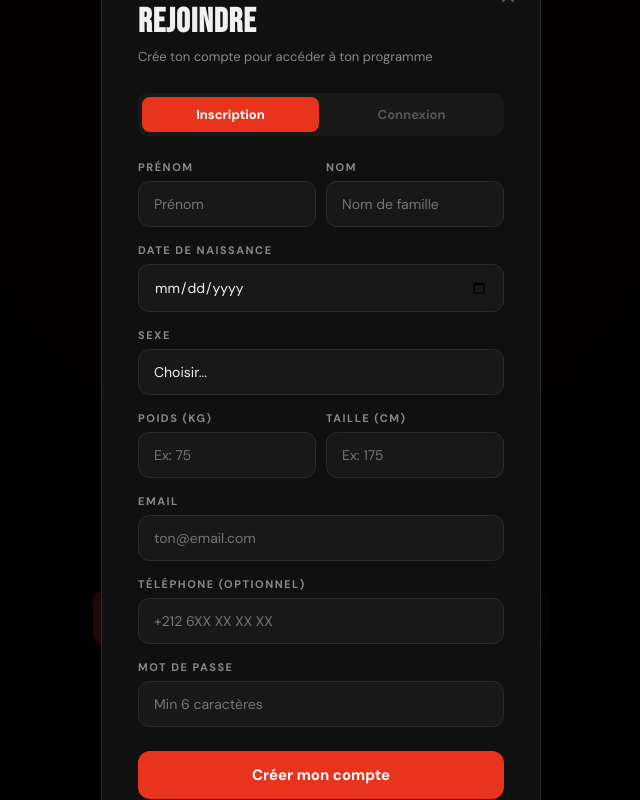
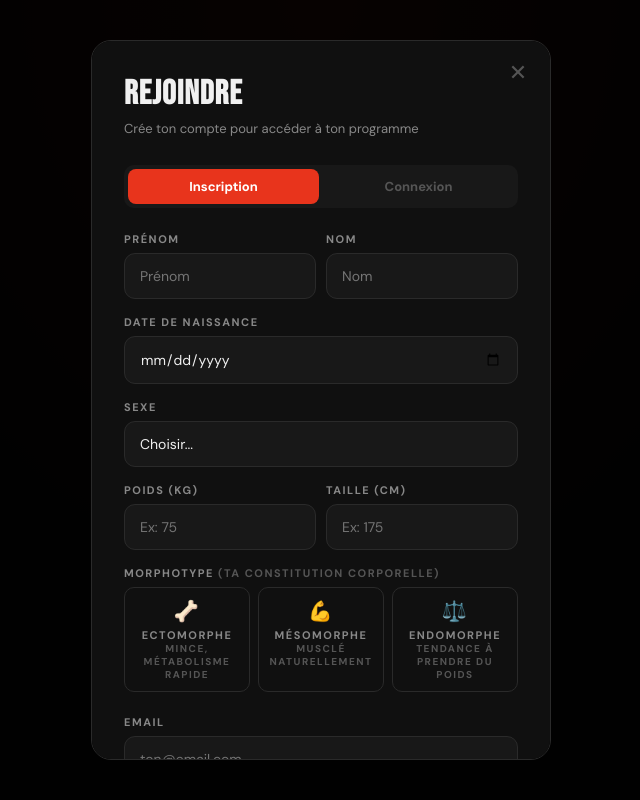
Before and after one commit to Anasoufkir/smartfit, a website: page public/index.html in a window 1280 px wide. Both pictures are taken after a click on the button "Créer mon compte →". Shown: the whole page, without its empty margins (319-959 px from the left). Drawn offline with Linux system fonts and the light colour scheme.

Commit message:
feat: scrollable modal, auto age from DOB, morphotype selector, auto-fill new programme

```diff
--- a/public/index.html
+++ b/public/index.html
@@ -49,9 +49,9 @@ body{background:var(--bg);color:var(--text);font-family:'DM Sans',sans-serif;min
 .btn-secondary:hover{border-color:var(--red);color:var(--red);}
 
 /* ── AUTH MODAL ── */
-.modal-overlay{display:none;position:fixed;inset:0;background:rgba(0,0,0,.85);z-index:500;align-items:center;justify-content:center;padding:20px;}
+.modal-overlay{display:none;position:fixed;inset:0;background:rgba(0,0,0,.85);z-index:500;align-items:center;justify-content:center;padding:20px;overflow-y:auto;}
 .modal-overlay.show{display:flex;}
-.modal{background:var(--s1);border:1px solid var(--border);border-radius:20px;padding:36px;width:100%;max-width:440px;position:relative;}
+.modal{background:var(--s1);border:1px solid var(--border);border-radius:20px;padding:32px;width:100%;max-width:460px;position:relative;max-height:90vh;overflow-y:auto;margin:auto;}
 .modal-close{position:absolute;top:16px;right:16px;background:none;border:none;color:var(--muted);font-size:22px;cursor:pointer;width:32px;height:32px;display:flex;align-items:center;justify-content:center;border-radius:8px;}
 .modal-close:hover{background:var(--s2);color:var(--text);}
 .modal h2{font-family:'Bebas Neue',sans-serif;font-size:34px;letter-spacing:1px;margin-bottom:6px;}
@@ -345,9 +345,13 @@ body{background:var(--bg);color:var(--text);font-family:'DM Sans',sans-serif;min
     <div id="form-register">
       <div style="display:grid;grid-template-columns:1fr 1fr;gap:10px">
         <div class="field"><label>Prénom</label><input type="text" id="r-prenom" placeholder="Prénom"></div>
-        <div class="field"><label>Nom</label><input type="text" id="r-nom" placeholder="Nom de famille"></div>
+        <div class="field"><label>Nom</label><input type="text" id="r-nom" placeholder="Nom"></div>
       </div>
-      <div class="field"><label>Date de naissance</label><input type="date" id="r-dob"></div>
+      <div class="field">
+        <label>Date de naissance</label>
+        <input type="date" id="r-dob" onchange="calcAge()" max="2010-01-01">
+        <div id="r-age-display" style="font-size:12px;color:var(--red);margin-top:4px;display:none"></div>
+      </div>
       <div class="field"><label>Sexe</label>
         <select id="r-sexe" style="width:100%;background:var(--s2);border:1.5px solid var(--border);border-radius:11px;padding:13px 15px;font-family:'DM Sans',sans-serif;font-size:14px;color:var(--text);outline:none;appearance:none;">
           <option value="">Choisir...</option>
@@ -356,13 +360,35 @@ body{background:var(--bg);color:var(--text);font-family:'DM Sans',sans-serif;min
         </select>
       </div>
       <div style="display:grid;grid-template-columns:1fr 1fr;gap:10px">
-        <div class="field"><label>Poids (kg)</label><input type="number" id="r-poids" placeholder="Ex: 75"></div>
-        <div class="field"><label>Taille (cm)</label><input type="number" id="r-taille" placeholder="Ex: 175"></div>
+        <div class="field"><label>Poids (kg)</label><input type="number" id="r-poids" placeholder="Ex: 75" min="30" max="250"></div>
+        <div class="field"><label>Taille (cm)</label><input type="number" id="r-taille" placeholder="Ex: 175" min="100" max="230"></div>
       </div>
+
+      <div class="field">
+        <label>Morphotype <span style="font-size:11px;color:var(--muted)">(ta constitution corporelle)</span></label>
+        <div style="display:grid;grid-template-columns:1fr 1fr 1fr;gap:8px;margin-top:6px">
+          <label id="morph-ecto" onclick="selectMorph('ectomorphe')" style="cursor:pointer;border:1.5px solid var(--border);border-radius:10px;padding:10px 6px;text-align:center;transition:.2s">
+            <div style="font-size:20px">🦴</div>
+            <div style="font-size:11px;font-weight:700;margin-top:4px">Ectomorphe</div>
+            <div style="font-size:10px;color:var(--muted)">Mince, métabolisme rapide</div>
+          </label>
+          <label id="morph-meso" onclick="selectMorph('mesomorphe')" style="cursor:pointer;border:1.5px solid var(--border);border-radius:10px;padding:10px 6px;text-align:center;transition:.2s">
+            <div style="font-size:20px">💪</div>
+            <div style="font-size:11px;font-weight:700;margin-top:4px">Mésomorphe</div>
+            <div style="font-size:10px;color:var(--muted)">Musclé naturellement</div>
+          </label>
+          <label id="morph-endo" onclick="selectMorph('endomorphe')" style="cursor:pointer;border:1.5px solid var(--border);border-radius:10px;padding:10px 6px;text-align:center;transition:.2s">
+            <div style="font-size:20px">⚖️</div>
+            <div style="font-size:11px;font-weight:700;margin-top:4px">Endomorphe</div>
+            <div style="font-size:10px;color:var(--muted)">Tendance à prendre du poids</div>
+          </label>
+        </div>
+        <input type="hidden" id="r-morphotype" value="">
+      </div>
+
       <div class="field"><label>Email</label><input type="email" id="r-email" placeholder="ton@email.com"></div>
-      <div class="field"><label>Téléphone (optionnel)</label><input type="tel" id="r-tel" placeholder="+212 6XX XX XX XX"></div>
       <div class="field"><label>Mot de passe</label><input type="password" id="r-password" placeholder="Min 6 caractères"></div>
-      <button class="btn-full" onclick="doRegister()">Créer mon compte</button>
+      <button class="btn-full" onclick="doRegister()">Créer mon compte →</button>
     </div>
 
     <!-- LOGIN -->
@@ -473,6 +499,7 @@ body{background:var(--bg);color:var(--text);font-family:'DM Sans',sans-serif;min
         <div class="form-card">
           <h3>✨ NOUVEAU PROGRAMME</h3>
           <p>Mets à jour ton profil pour générer un programme adapté à ton état actuel</p>
+          <div id="morph-info-banner" style="display:none;background:rgba(232,52,28,.08);border:1px solid rgba(232,52,28,.2);border-radius:10px;padding:10px 14px;font-size:13px;color:var(--red);margin-bottom:16px;font-weight:600;"></div>
           <div class="err-box" id="gen-err"></div>
 
           <div class="form-label">Informations physiques</div>
@@ -627,6 +654,28 @@ function authErr(msg) {
   el.classList.add('show');
 }
 
+function calcAge() {
+  const dob = document.getElementById('r-dob').value;
+  if (!dob) return;
+  const age = Math.floor((new Date() - new Date(dob)) / (365.25 * 24 * 3600 * 1000));
+  const display = document.getElementById('r-age-display');
+  display.style.display = 'block';
+  display.textContent = `✓ ${age} ans`;
+}
+
+let selectedMorph = '';
+function selectMorph(type) {
+  selectedMorph = type;
+  document.getElementById('r-morphotype').value = type;
+  ['ecto','meso','endo'].forEach(m => {
+    const el = document.getElementById(`morph-${m}`);
+    if (el) { el.style.border = '1.5px solid var(--border)'; el.style.background = 'transparent'; }
+  });
+  const map = { ectomorphe:'ecto', mesomorphe:'meso', endomorphe:'endo' };
+  const sel = document.getElementById(`morph-${map[type]}`);
+  if (sel) { sel.style.border = '1.5px solid var(--red)'; sel.style.background = 'rgba(232,52,28,.08)'; }
+}
+
 async function doRegister() {
   const prenom = document.getElementById('r-prenom').value.trim();
   const nom = document.getElementById('r-nom').value.trim();
@@ -636,7 +685,11 @@ async function doRegister() {
   const poids = document.getElementById('r-poids').value;
   const taille = document.getElementById('r-taille').value;
   const dob = document.getElementById('r-dob').value;
+  const morphotype = document.getElementById('r-morphotype')?.value || '';
   const fullNom = `${prenom} ${nom}`.trim();
+
+  let age = null;
+  if (dob) age = Math.floor((new Date() - new Date(dob)) / (365.25 * 24 * 3600 * 1000));
 
   if (!prenom || !nom) return authErr('Entre ton prénom et nom');
   if (!email) return authErr('Entre ton email');
@@ -645,7 +698,7 @@ async function doRegister() {
     const res = await fetch('/api/auth/register', {
       method: 'POST',
       headers: { 'Content-Type': 'application/json' },
-      body: JSON.stringify({ nom: fullNom, email, password, sexe, poids, taille, dob })
+      body: JSON.stringify({ nom: fullNom, email, password, sexe, poids, taille, age, dob, morphotype })
     });
     const data = await res.json();
     if (!res.ok) return authErr(data.error);
@@ -761,6 +814,15 @@ function prefillNewProgramme() {
   if (user.taille) document.getElementById('g-taille').value = user.taille;
   if (user.age) document.getElementById('g-age').value = user.age;
   if (user.sexe) document.getElementById('g-sexe').value = user.sexe;
+
+  // Afficher le morphotype si disponible
+  const morphInfo = document.getElementById('morph-info-banner');
+  if (user.morphotype && morphInfo) {
+    const morphLabels = { ectomorphe:'🦴 Ectomorphe — Mince, métabolisme rapide', mesomorphe:'💪 Mésomorphe — Musclé naturellement', endomorphe:'⚖️ Endomorphe — Tendance à stocker' };
+    morphInfo.textContent = `Ton morphotype : ${morphLabels[user.morphotype] || user.morphotype}`;
+    morphInfo.style.display = 'block';
+  }
+
   if (user.objectif) {
     const card = document.querySelector(`[name="g-obj"][value="${user.objectif}"]`);
     if (card) selOpt(card.closest('.opt-card'), 'g-obj');
```
